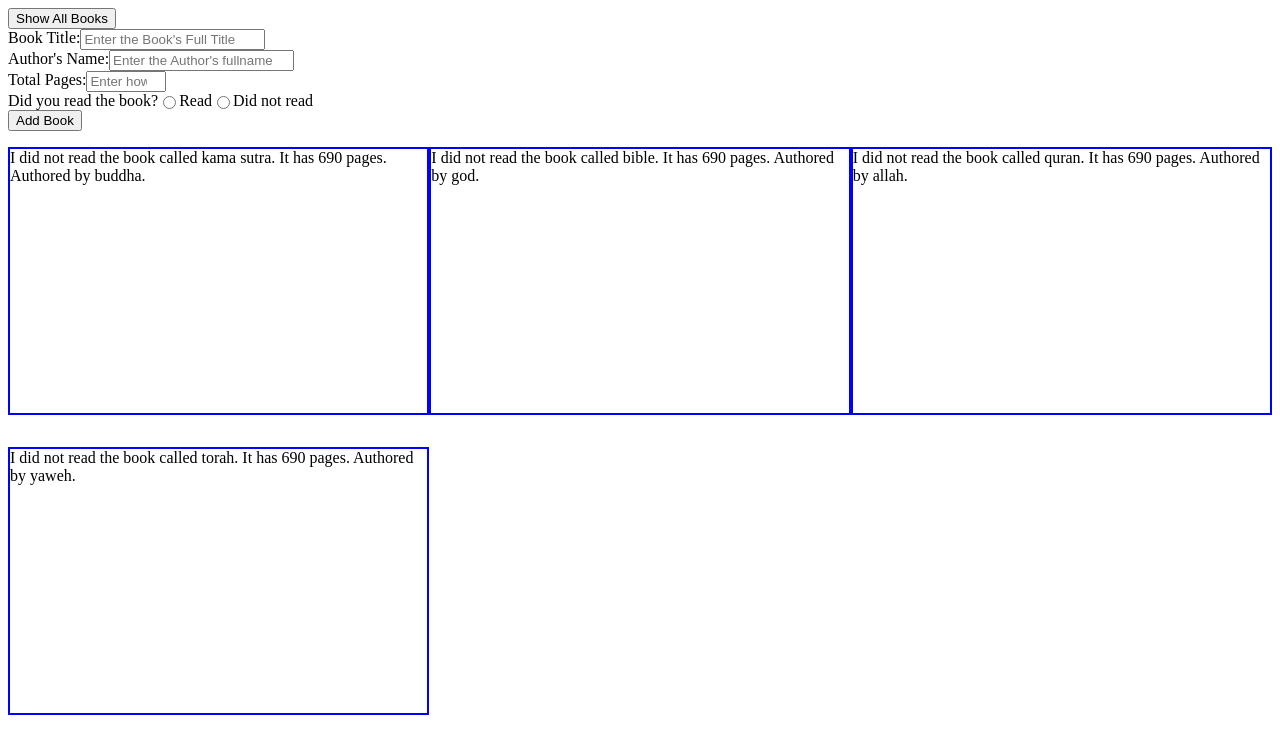
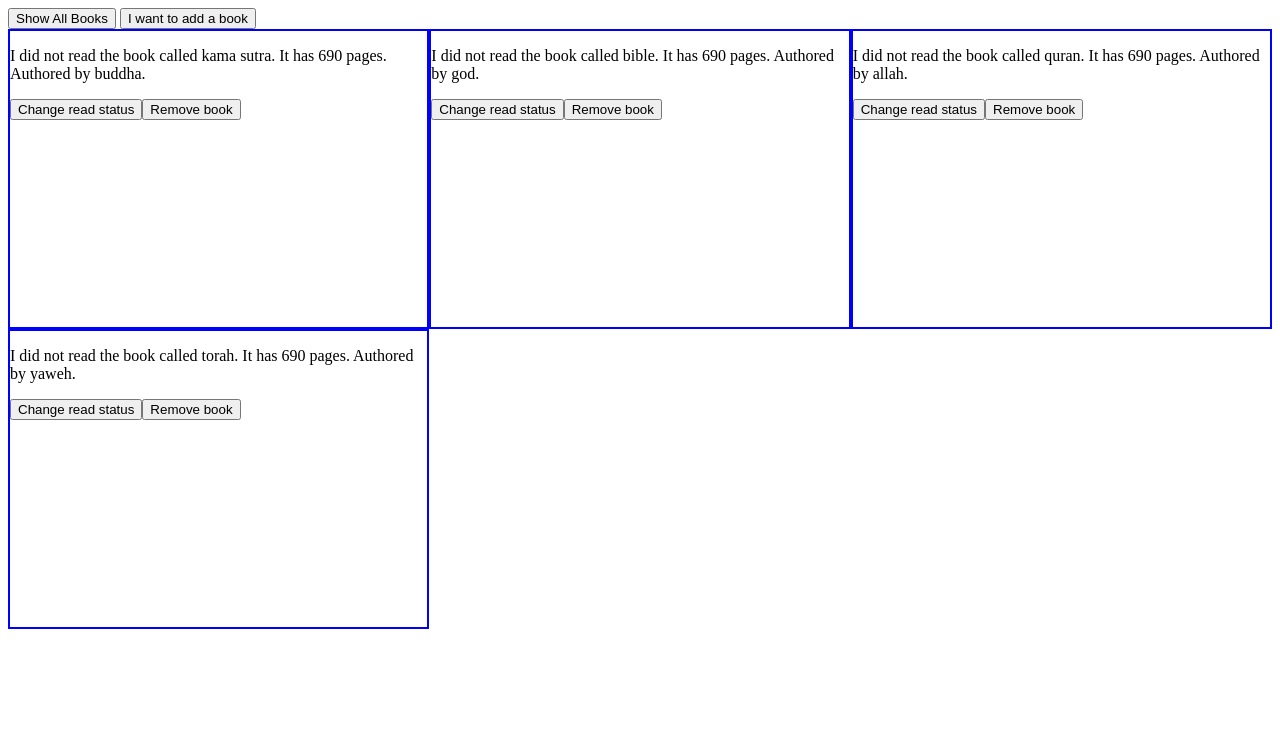
Before and after one commit to selftatbobby/library, a plain HTML site: page index.html in a window 1280 px wide. Both pictures are taken after a click on the button "Show All Books". Drawn offline with Linux system fonts and the light colour scheme.

Commit message:
Pop up feature complete. JS logic for buttons on book display is remaining on this project

```diff
--- a/index.html
+++ b/index.html
@@ -10,8 +10,10 @@
     <div class="container">
         <div class="buttons">
             <button id ="library_display">Show All Books</button>
-
-            <form name = 'addbook' action="xxx.html" method="post" id="addbook">
+            <button class="openButton" onclick="openForm()">I want to add a book</button>
+            <div class="addbookPopup">
+                <div class="formPopup" id="popupForm">
+                    <form name='addbook' action="xxx.html" method="post" id="addbook">
                         <div class="field">
                             <label for="title">Book Title:</label>
                             <input type="text" id="booktitle" name="booktitle" placeholder="Enter the Book's Full Title">
@@ -32,7 +34,10 @@
                             <label for="didnotread">Did not read</label><br>
                         </div>
                         <button id="bookbtn">Add Book</button>
+                        <button type="button" class="btn cancel" onclick="closeForm()">Close</button>
                     </form>
+                </div>
+              </div>
         </div>
         <div id="bookshelf">
         </div>
--- a/javascript.js
+++ b/javascript.js
@@ -5,7 +5,7 @@
 const book2 = new Book('bible', 'god', 690, 'did not read')
 const book3 = new Book('quran', 'allah', 690, 'did not read')
 const book4 = new Book('torah', 'yaweh', 690, 'did not read')
-const mynodelist = document.getElementById("bookshelf")
+const bookshelfnodelist = document.getElementById("bookshelf")
 const form  = document.getElementById('addbook')
 
 
@@ -59,12 +59,24 @@
 
 function showLibrary () {
     for (let i = 0; i < myLibrary.length; i++) {
+        let bookDisplay = document.createElement('div');
+        bookDisplay.classList.add("book-display");
+        bookshelfnodelist.append(bookDisplay);
         let bookCard = document.createElement('p');
         bookCard.innerHTML = `I ${myLibrary[i].bookRead} the book called ${myLibrary[i].title}. It has ${myLibrary[i].pages} pages. Authored by ${myLibrary[i].author}.`;
-        document.getElementById("bookshelf").append(bookCard);
+        bookDisplay.append(bookCard);
+
+        let statusButton = document.createElement('button');
+        let removeButton = document.createElement('button');
+        statusButton.innerHTML = 'Change read status';
+        removeButton.innerHTML = 'Remove book';
+        bookDisplay.append(statusButton);
+        bookDisplay.append(removeButton);
+
         read.push(myLibrary[i]);
         myLibrary.splice(i, 1);
         i--;
+        console.log(bookshelfnodelist.children);
     }
 }
 
@@ -73,7 +85,6 @@
 btn_element.addEventListener("click", () => {
     if (myLibrary.length > 0) {
         showLibrary();
-        // console.log(mynodelist.children.length);
     }
     else return
 
@@ -84,3 +95,11 @@
 btn_element2.addEventListener("click", () => {
     validateForm();
 });
+
+function openForm() {
+    document.getElementById("popupForm").style.display = "block";
+}
+
+function closeForm() {
+    document.getElementById("popupForm").style.display = "none";
+}
--- a/styles.css
+++ b/styles.css
@@ -5,16 +5,27 @@
 
 
 #bookshelf {
-
     display: grid;
     grid-template-columns: repeat(3, 1fr);
     grid-auto-rows: 300px;
 }
 
-#bookshelf > p{
+.book-display{
     border:2px solid blue;
 }
 
 .field {
     display: flex;
 }
+
+.addbookPopup {
+    position: relative;
+    text-align: center;
+    width: 100%;
+}
+
+.formPopup {
+    display: none;
+    border: 3px solid #999999;
+
+}
```
Also changed, not shown: 1 other file. Lines whose indentation alone changed are shown as unchanged.
